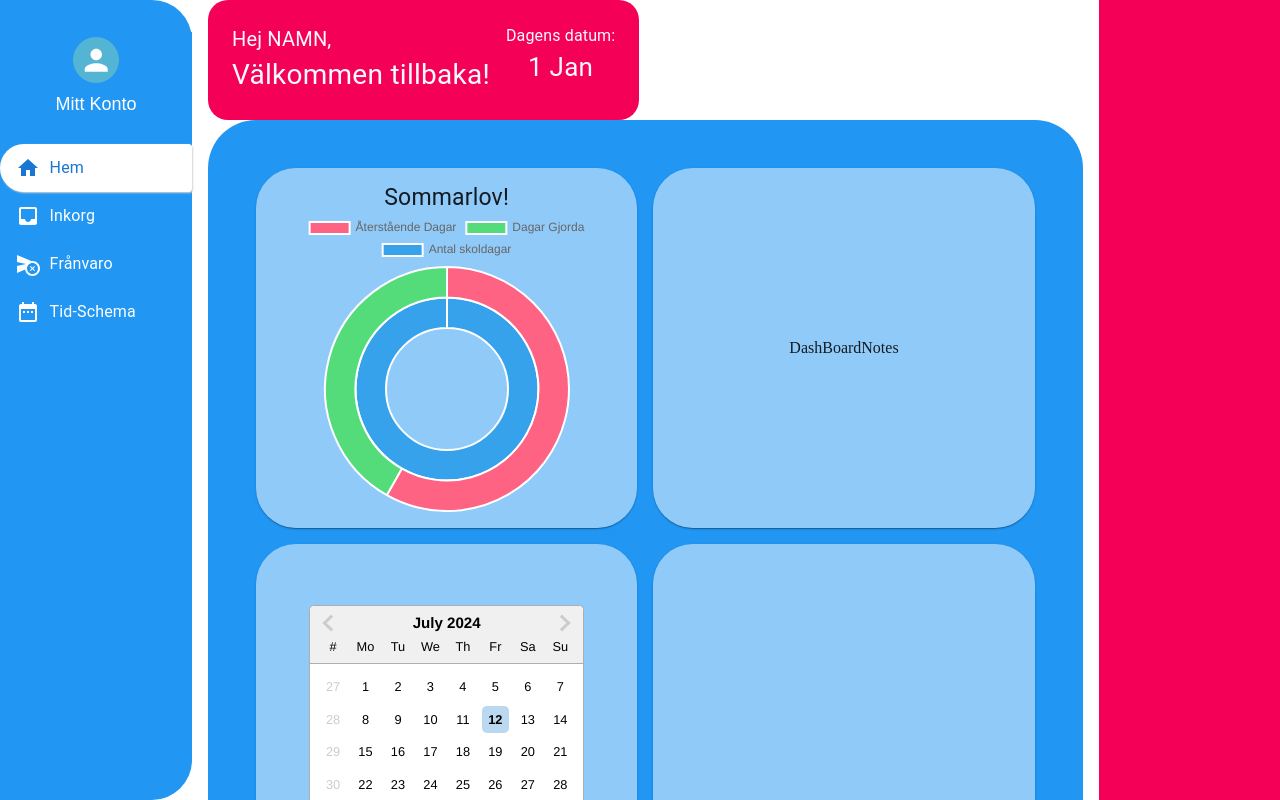
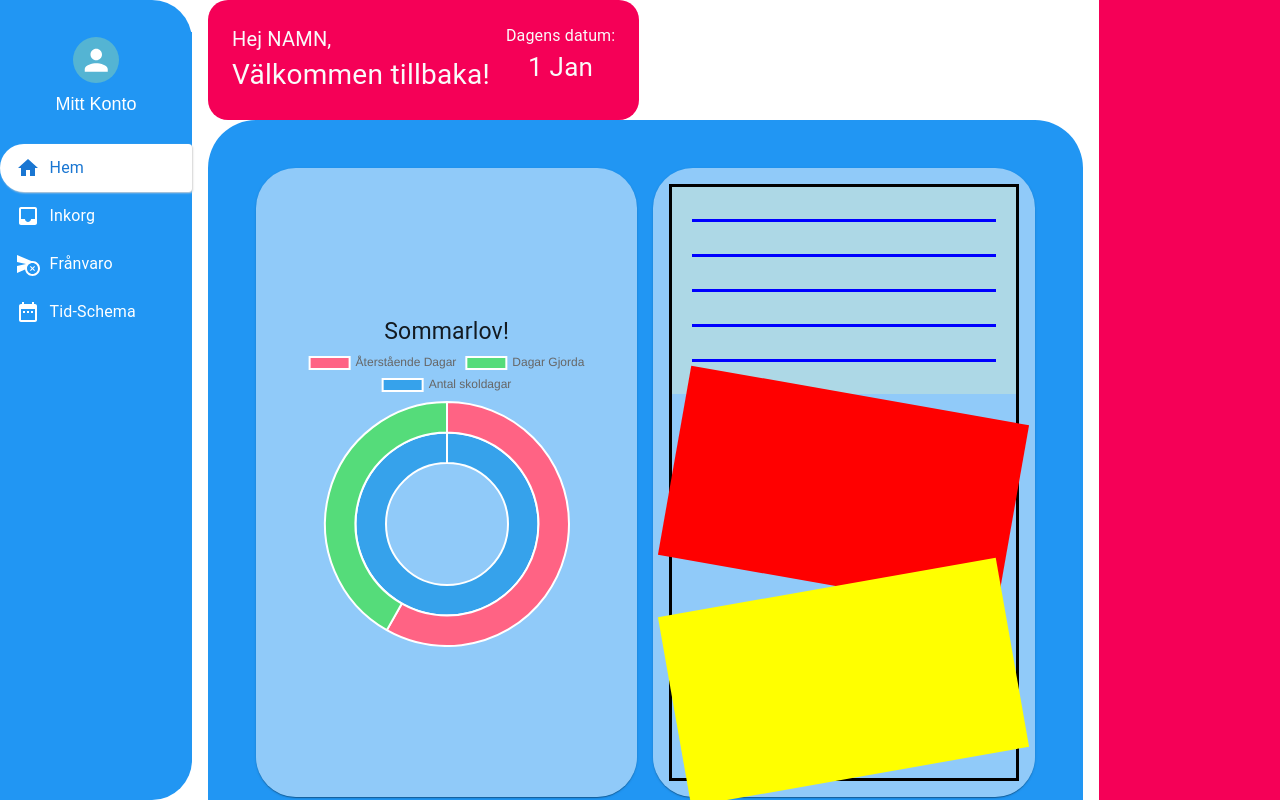
Before and after one commit to A-ForssmanP/InteractWithSchool, a React (Vite) app in the folder frontend/: page / in a window 1280 px wide. Shown: the top 800 px of the page. Built offline with nearby package versions, Linux system fonts and the light colour scheme; the HTML template or start-up script is replaced by a standard one.

Commit message:
add content to component

```diff
--- a/frontend/src/components/dashBoardNotes/DashBoardNotes.jsx
+++ b/frontend/src/components/dashBoardNotes/DashBoardNotes.jsx
@@ -1,7 +1,74 @@
-import React from "react";
+import { Box } from "@mui/material";
+import zIndex from "@mui/material/styles/zIndex";
 
 function DashBoardNotes() {
-  return <div>DashBoardNotes</div>;
+  const paperData = [
+    {
+      rotate: "0deg",
+      bgColor: "lightblue",
+      rows: 5,
+      zIndex: 100,
+      rowStyle: { height: "3px", backgroundColor: "blue" },
+      paperStyles: {},
+    },
+    {
+      rotate: "10deg",
+      bgColor: "red",
+      rows: 5,
+      zIndex: 10,
+      paperStyles: {},
+    },
+    {
+      rotate: "-10deg",
+      bgColor: "yellow",
+      rows: 5,
+      zIndex: 1,
+      paperStyles: {},
+    },
+  ];
+
+  const createNotePaper = (
+    indx,
+    rotate,
+    bgColor,
+    rows = 0,
+    rowStyle,
+    paperStyles
+  ) => {
+    const innerRows = Array(rows).fill(null);
+    return (
+      <Box
+        key={indx}
+        bgcolor={bgColor}
+        display={"flex"}
+        flexDirection={"column"}
+        gap={4}
+        // maxWidth={"60%"}
+        sx={{ transform: `rotate(${rotate})`, padding: "2rem 1.2rem" }}
+      >
+        {innerRows.map((row, indx) => (
+          <Box key={indx} sx={rowStyle}></Box>
+        ))}
+      </Box>
+    );
+  };
+
+  return (
+    <Box border={"3px solid black"} flex={1}>
+      <Box position={"relative"}>
+        {paperData.map((item, index) =>
+          createNotePaper(
+            index,
+            item.rotate,
+            item.bgColor,
+            item.rows,
+            item.rowStyle,
+            item.paperStyles
+          )
+        )}
+      </Box>
+    </Box>
+  );
 }
 
 export default DashBoardNotes;
```
